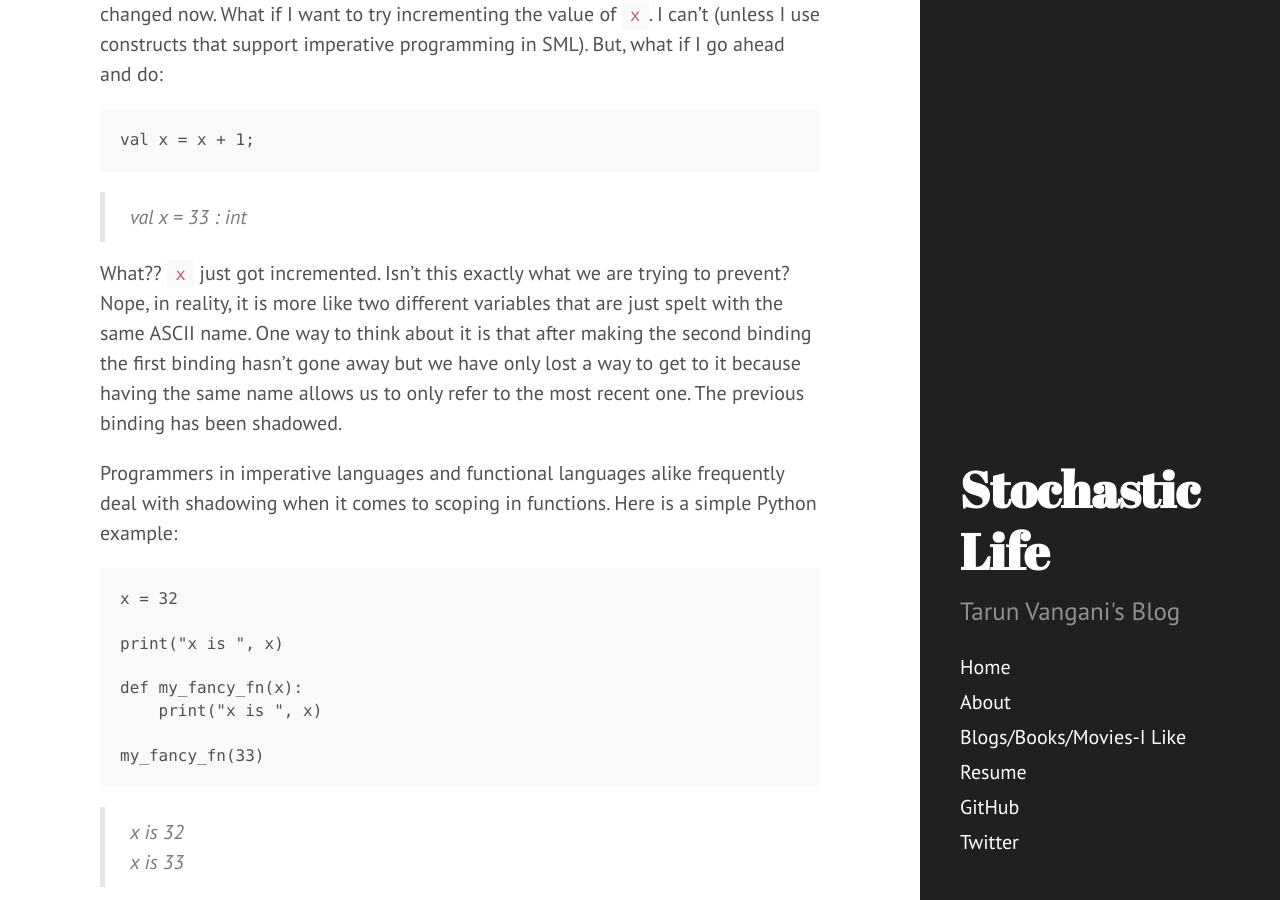
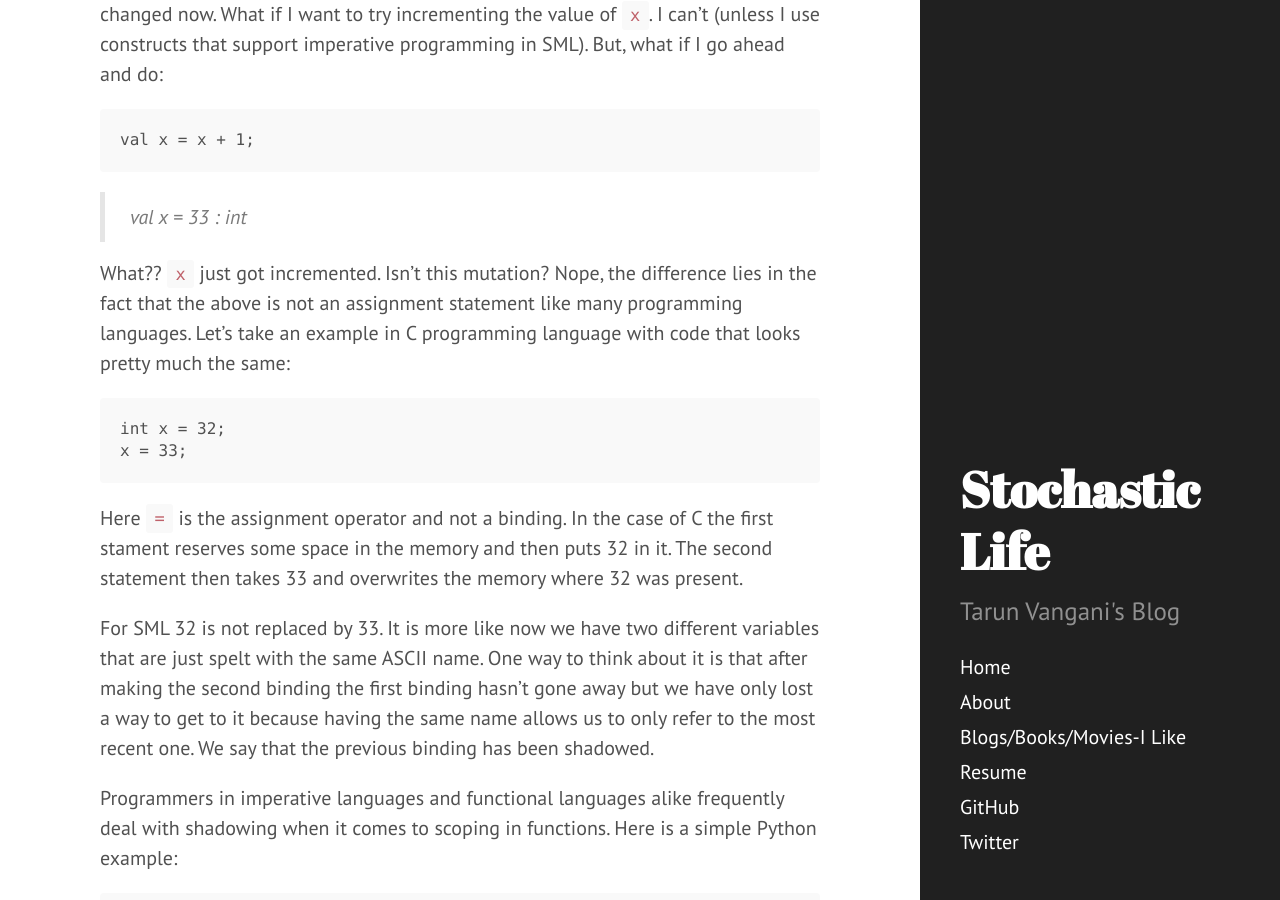
Before and after one commit to reachtarunhere/reachtarunhere.github.io, a Jekyll site: the page built from _posts/blog/2020-02-19-shadowing-vs-mutability.md, in a window 1280 px wide and 900 px high, scrolled down 669 px. Built offline with Jekyll 4.4.1, drawn with Linux system fonts in a browser that asks for light colours; comment, search, counter and statistics services are not loaded.

Commit message:
added C example to explain shadowing vs assignment

```diff
--- a/_posts/blog/2020-02-19-shadowing-vs-mutability.md
+++ b/_posts/blog/2020-02-19-shadowing-vs-mutability.md
@@ -19,7 +19,15 @@ My first understanding of the idea of the immutable concept was that `x` cannot
 
 > *val x = 33 : int*
 
-What?? `x` just got incremented. Isn't this exactly what we are trying to prevent? Nope, in reality, it is more like two different variables that are just spelt with the same ASCII name. One way to think about it is that after making the second binding the first binding hasn't gone away but we have only lost a way to get to it because having the same name allows us to only refer to the most recent one. The previous binding has been shadowed.
+What?? `x` just got incremented. Isn't this mutation? Nope, the difference lies in the fact that the above is not an assignment statement like many programming languages. Let's take an example in C programming language with code that looks pretty much the same:
+
+    int x = 32;
+	x = 33;
+
+Here `=` is the assignment operator and not a binding. In the case of C the first stament reserves some space in the memory and then puts 32 in it. The second statement then takes 33 and overwrites the memory where 32 was present.
+
+
+For SML 32 is not replaced by 33. It is more like now we have two different variables that are just spelt with the same ASCII name. One way to think about it is that after making the second binding the first binding hasn't gone away but we have only lost a way to get to it because having the same name allows us to only refer to the most recent one. We say that the previous binding has been shadowed.
 
 Programmers in imperative languages and functional languages alike frequently deal with shadowing when it comes to scoping in functions. Here is a simple Python example:
 
```
